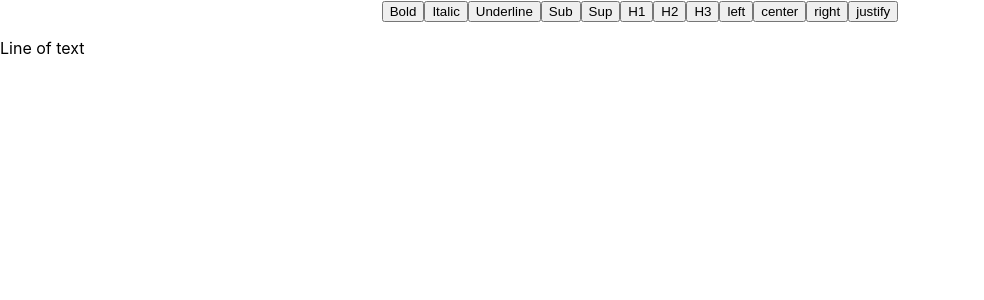
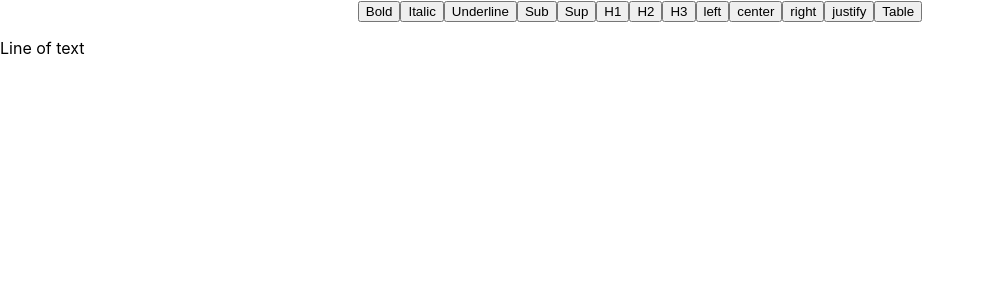
Before and after one commit to hakisan99/rte-component, a React (Create React App) app: page / in a window 1280 px wide. Shown: the top 300 px of the page, without its empty margins (0-984 px from the left). Built offline with nearby package versions, Linux system fonts and the light colour scheme.

Commit message:
feat(table): can insert a basic table now

```diff
--- a/src/App.js
+++ b/src/App.js
@@ -1,3 +1,4 @@
+import React from 'react';
 import './App.css';
 import RichTextEditor from './components/RichTextEditor'
 
--- a/src/components/Element.jsx
+++ b/src/components/Element.jsx
@@ -13,24 +13,48 @@ const Element = (props) => {
       return <h3 {...attributes}>{children}</h3>;
     case 'table':
       return (
-        <table style={{border: '1px #000 solid', borderCollapse: 'collapse'}}>
+        <table style={{ border: '1px #000 solid', borderCollapse: 'collapse' }} align='center'>
           <tbody {...attributes}>{children}</tbody>
         </table>
       );
     case 'table-row':
       return <tr {...attributes}>{children}</tr>;
     case 'table-cell':
-      return <td style={{border: '1px #000 solid'}} {...attributes}>{children}</td>
+      return (
+        <td style={{border: '1px #000 solid', width: '64px', height: '40px'}} {...attributes}>
+          {children}
+        </td>
+      );
     case 'left':
-      return <p {...attributes} style={{textAlign: 'left'}}>{children}</p>
+      return (
+        <p {...attributes} style={{ textAlign: 'left' }}>
+          {children}
+        </p>
+      );
     case 'right':
-      return <p {...attributes} style={{textAlign: 'right'}}>{children}</p>
+      return (
+        <p {...attributes} style={{ textAlign: 'right' }}>
+          {children}
+        </p>
+      );
     case 'center':
-      return <p {...attributes} style={{textAlign: 'center'}}>{children}</p>
+      return (
+        <p {...attributes} style={{ textAlign: 'center' }}>
+          {children}
+        </p>
+      );
     case 'justify':
-      return <p {...attributes} style={{textAlign: 'justify'}}>{children}</p>
+      return (
+        <p {...attributes} style={{ textAlign: 'justify' }}>
+          {children}
+        </p>
+      );
     default:
-      return <p style={{textAlign: 'left'}} {...attributes}>{children}</p>
+      return (
+        <p style={{ textAlign: 'left' }} {...attributes}>
+          {children}
+        </p>
+      );
   }
 };
 
--- a/src/components/RichTextEditor.jsx
+++ b/src/components/RichTextEditor.jsx
@@ -64,6 +64,13 @@ const RichTextEditor = () => {
       <button onMouseDown={() => editorTools.toggleBlock(editor, 'justify')}>
         justify
       </button>
+      <button onMouseDown={() => {
+        const row = window.prompt('Enter number of row:');
+        const column = window.prompt('Enter number of column');
+        editorTools.toggleTable(editor, parseInt(row, 10), parseInt(column, 10))
+      }}>
+        Table
+      </button>
       <Editable renderElement={renderElement} renderLeaf={renderLeaf} />
     </Slate>
   );
--- a/src/components/editor-tools/EditorTools.js
+++ b/src/components/editor-tools/EditorTools.js
@@ -2,8 +2,8 @@ import { Transforms, Text, Editor } from 'slate';
 
 class EditorTools {
   markCheck(editor, mark) {
-    const [match] = Editor.nodes(editor,{
-      match: n => {
+    const [match] = Editor.nodes(editor, {
+      match: (n) => {
         switch (mark) {
           case 'bold':
             return n.bold === true;
@@ -21,22 +21,51 @@ class EditorTools {
       },
     });
     // !!undefined => false
-    return !!match
+    return !!match;
   }
 
   blockCheck(editor, type) {
     const [match] = Editor.nodes(editor, {
-      match: n => n.type === type
+      match: (n) => n.type === type,
     });
-    return !!match
+    return !!match;
   }
 
   toggleBlock(editor, type) {
     const isActive = this.blockCheck(editor, type);
     Transforms.setNodes(
       editor,
-      { type: isActive ? null : type},
-      { match: n => Editor.isBlock(editor, n)}
+      { type: isActive ? null : type },
+      { match: (n) => Editor.isBlock(editor, n) }
+    );
+  }
+
+  toggleTable(editor, row, column) {
+    const rowArr = Array.apply(null,Array(row));
+    const colArr = Array.apply(null,Array(column));
+    console.log(rowArr);
+    const rowEl = rowArr.map(() => {
+      return {
+        type: 'table-row',
+        children: colArr.map(() => {
+          return {
+            type: 'table-cell',
+            children: [{ text: '' }],
+          };
+        }),
+      };
+    });
+    console.log(rowEl);
+    Transforms.insertNodes(
+      editor,
+      [
+        {
+          type: 'table',
+          children: rowEl,
+        },
+        { type: 'paragraph', children: [{ text: '' }] },
+      ],
+      { match: (n) => Editor.isBlock(editor, n) }
     );
   }
 
@@ -44,9 +73,9 @@ class EditorTools {
     const isActive = this.markCheck(editor, mark);
     Transforms.setNodes(
       editor,
-      { [mark]: isActive ? null : true},
-      { match: n => Text.isText(n), split: 'true'}
-    )
+      { [mark]: isActive ? null : true },
+      { match: (n) => Text.isText(n), split: 'true' }
+    );
   }
 }
 
```
